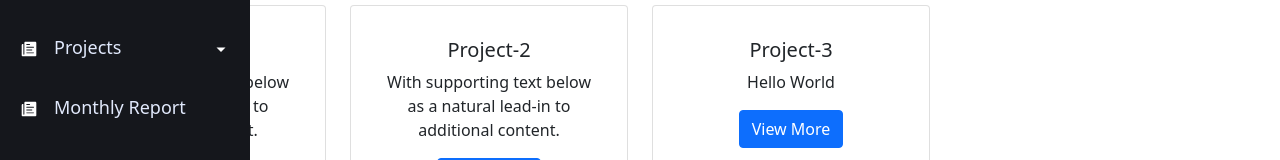
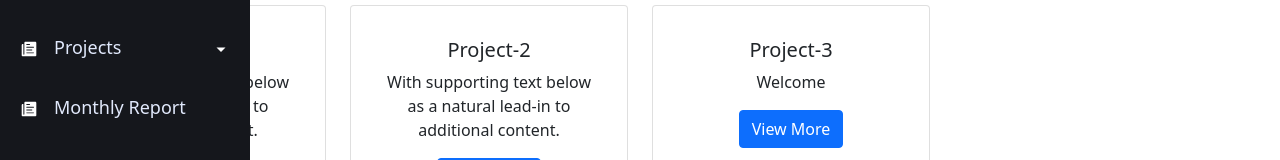
Before and after one commit to KishoreBarik/Interns2021_Team4, a React (Create React App) app in the folder UI/: page /dashboard in a window 1280 px wide. Shown: the part 123-283 px from the top of the page. Built offline with nearby package versions, Linux system fonts and the light colour scheme.

Commit message:
Updated Dashboard

```diff
--- a/UI/src/components/Dashboard.js
+++ b/UI/src/components/Dashboard.js
@@ -45,7 +45,7 @@ class Dashboard extends Component {
               <div class="card p-3">
                 <div class="card-body">
                   <h5 class="card-title">Project-3</h5>
-                  <p class="card-text">Hello World</p>
+                  <p class="card-text">Welcome</p>
                   <Link to="" class="btn btn-primary">
                     View More
                   </Link>
```
